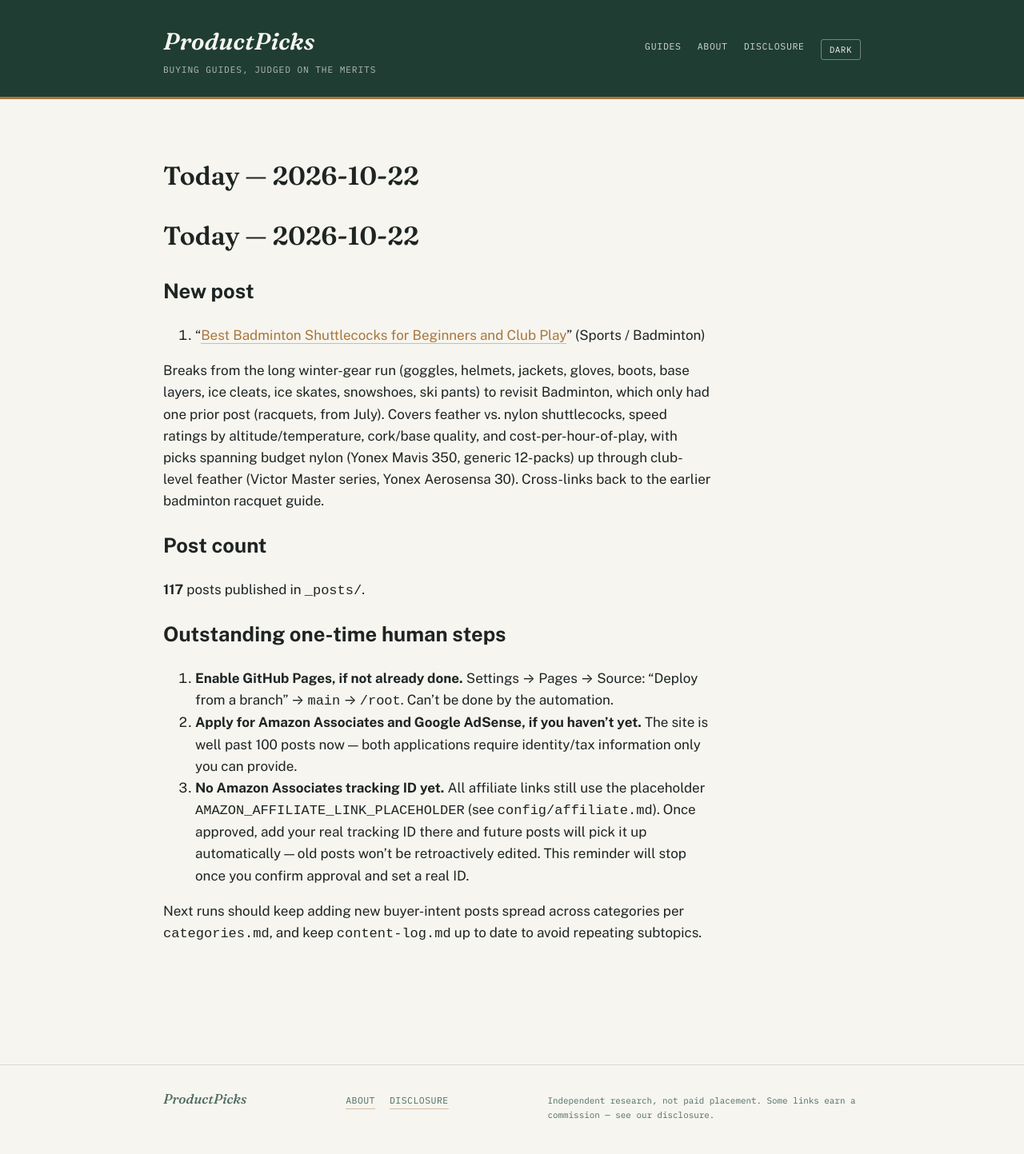
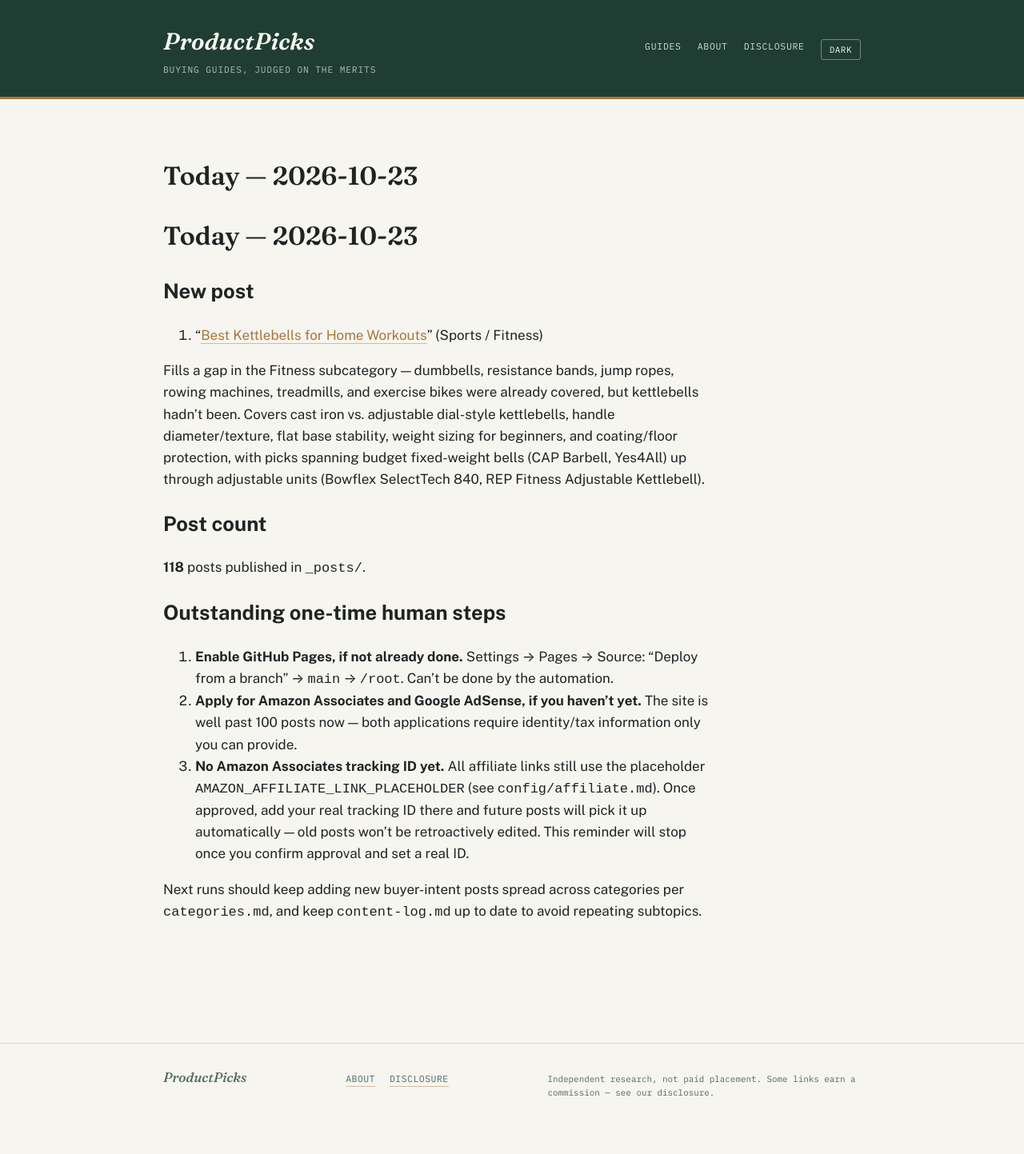
Before and after one commit to ajith198/ProductPicks, a Jekyll site: the page built from today.md, in a window 1280 px wide. Shown: the whole page at 80% size. Built offline with Jekyll 4.4.1, drawn with Linux system fonts in a browser that asks for light colours; our own code applies the rules of GitHub Pages for plain Markdown files; after the commit the page ends 1416 px from its top, so only the background shows below that.

Commit message:
daily: 2026-10-23 new post + log update
Add kettlebells buying guide (Sports/Fitness), fill gap in fitness
equipment coverage. Update content-log, today.md, TODAY.md.

Co-Authored-By: Claude Sonnet 5 <noreply@anthropic.com>
Claude-Session: https://claude.ai/code/session_012UskzffpQnupv7jPb2DSXX

```diff
--- a/today.md
+++ b/today.md
@@ -1,14 +1,14 @@
-# Today — 2026-10-22
+# Today — 2026-10-23
 
 ## New post
 
-1. "[Best Badminton Shuttlecocks for Beginners and Club Play](/badminton/buying-guides/best-badminton-shuttlecocks-for-beginners-and-club-play/)" (Sports / Badminton)
+1. "[Best Kettlebells for Home Workouts](/fitness/buying-guides/best-kettlebells-for-home-workouts/)" (Sports / Fitness)
 
-Breaks from the long winter-gear run (goggles, helmets, jackets, gloves, boots, base layers, ice cleats, ice skates, snowshoes, ski pants) to revisit Badminton, which only had one prior post (racquets, from July). Covers feather vs. nylon shuttlecocks, speed ratings by altitude/temperature, cork/base quality, and cost-per-hour-of-play, with picks spanning budget nylon (Yonex Mavis 350, generic 12-packs) up through club-level feather (Victor Master series, Yonex Aerosensa 30). Cross-links back to the earlier badminton racquet guide.
+Fills a gap in the Fitness subcategory — dumbbells, resistance bands, jump ropes, rowing machines, treadmills, and exercise bikes were already covered, but kettlebells hadn't been. Covers cast iron vs. adjustable dial-style kettlebells, handle diameter/texture, flat base stability, weight sizing for beginners, and coating/floor protection, with picks spanning budget fixed-weight bells (CAP Barbell, Yes4All) up through adjustable units (Bowflex SelectTech 840, REP Fitness Adjustable Kettlebell).
 
 ## Post count
 
-**117** posts published in `_posts/`.
+**118** posts published in `_posts/`.
 
 ## Outstanding one-time human steps
 
```
Also changed, not shown: TODAY.md (+1 -1 lines), _posts/2026-10-23-best-kettlebells-for-home-workouts.md (added, +53 -0 lines), content-log.md (+1 -0 lines).
